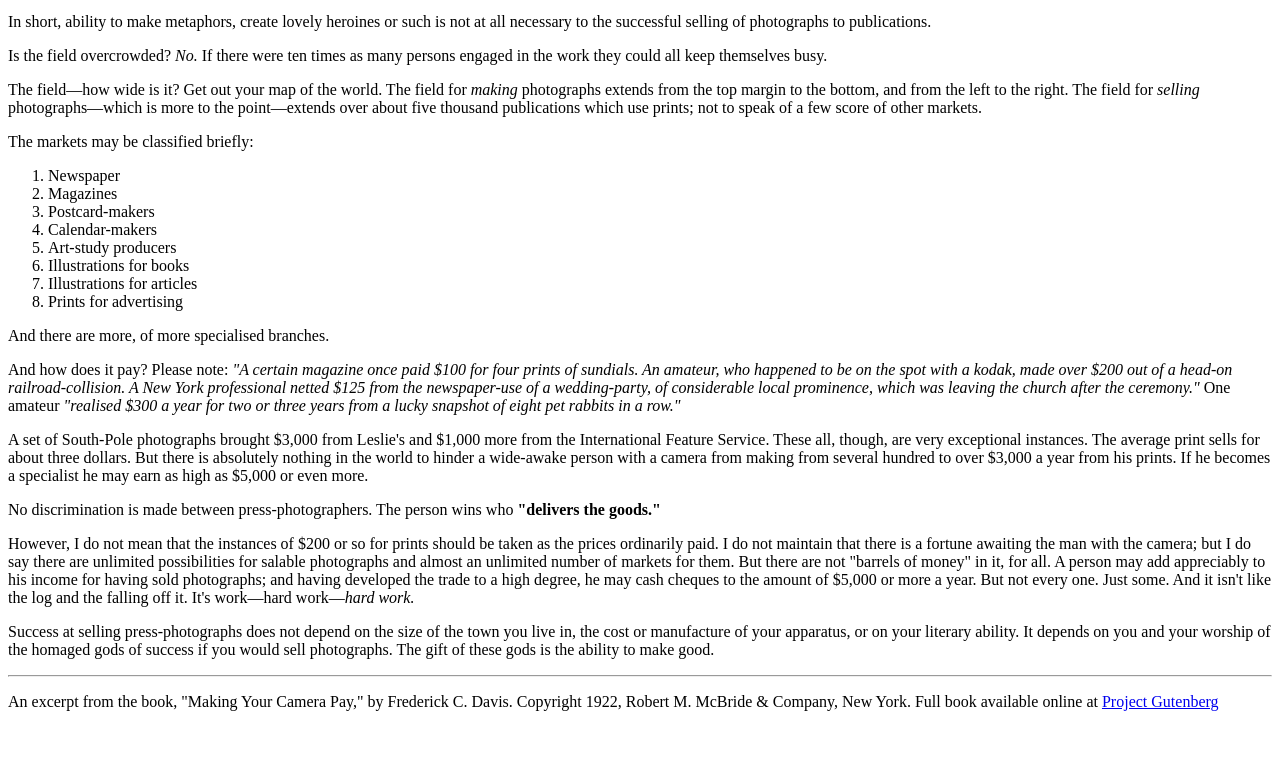
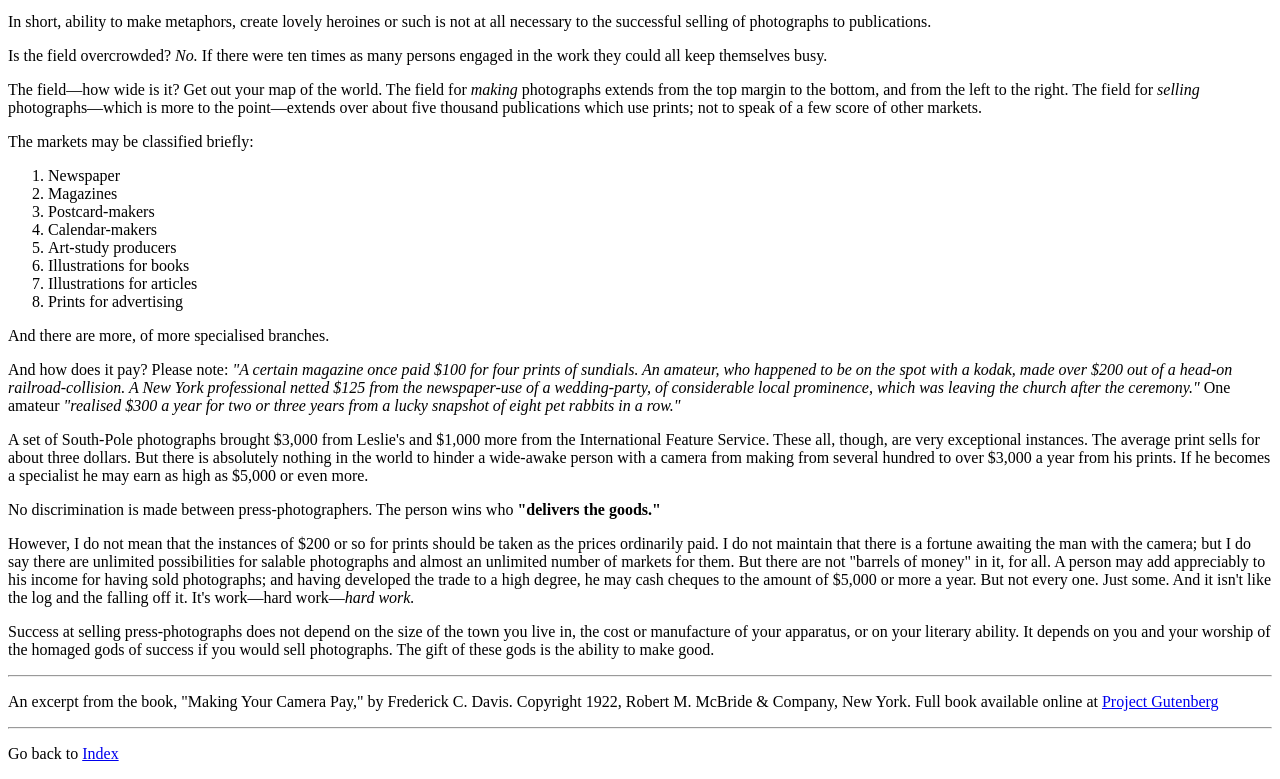
Before and after one commit to mhafizsir/frontendmasters-html, a plain HTML site: page book-chapter-exercise.html in a window 1280 px wide. Shown: the part 567-1346 px from the top of the page. Before the commit the page ends 1294 px from the top, so only its background shows below. Drawn offline with Linux system fonts and the light colour scheme.

Commit message:
finish html exercise

```diff
--- a/book-chapter-exercise.html
+++ b/book-chapter-exercise.html
@@ -145,7 +145,8 @@
         Company, New York. Full book available online at <a
             href="https://www.gutenberg.org/files/35709/35709-h/35709-h.htm">Project Gutenberg</a>
     </p>
-
+    <hr />
+    <p>Go back to <a href="index.html">Index</a></p>
 </body>
 
 </html>
```
